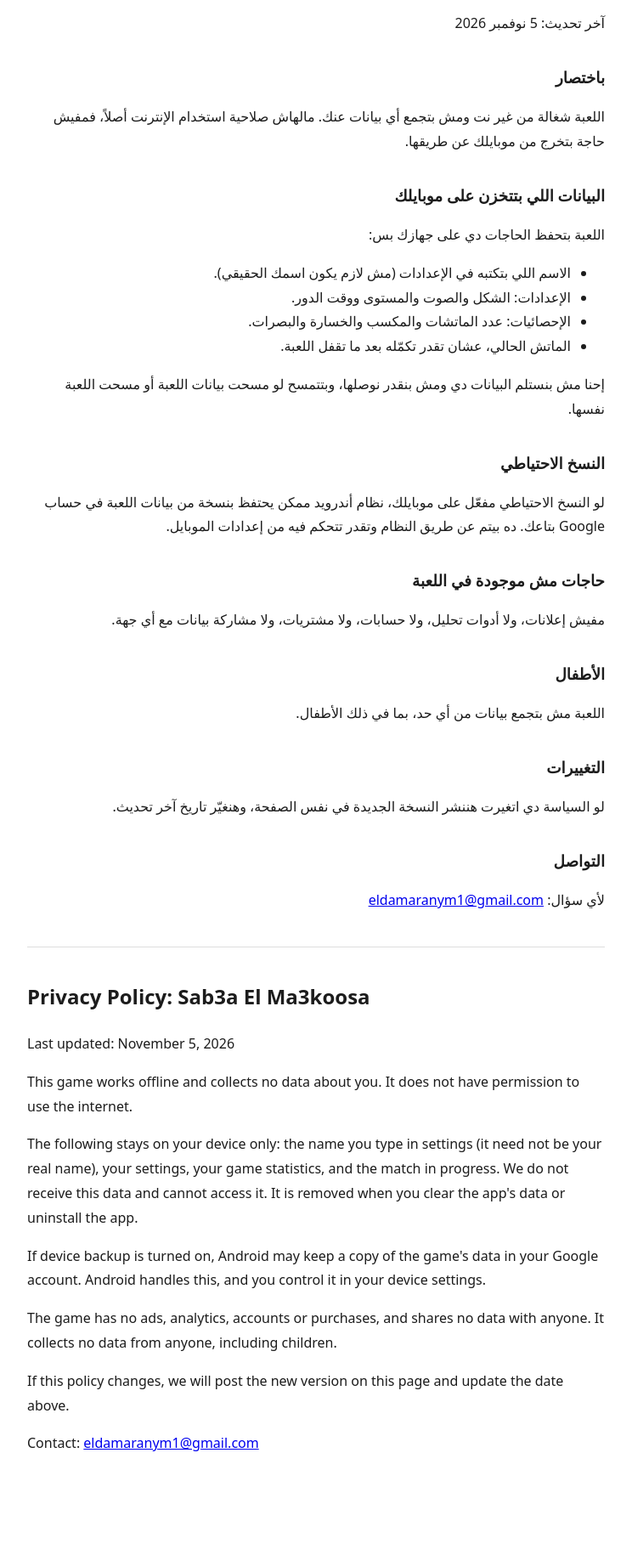
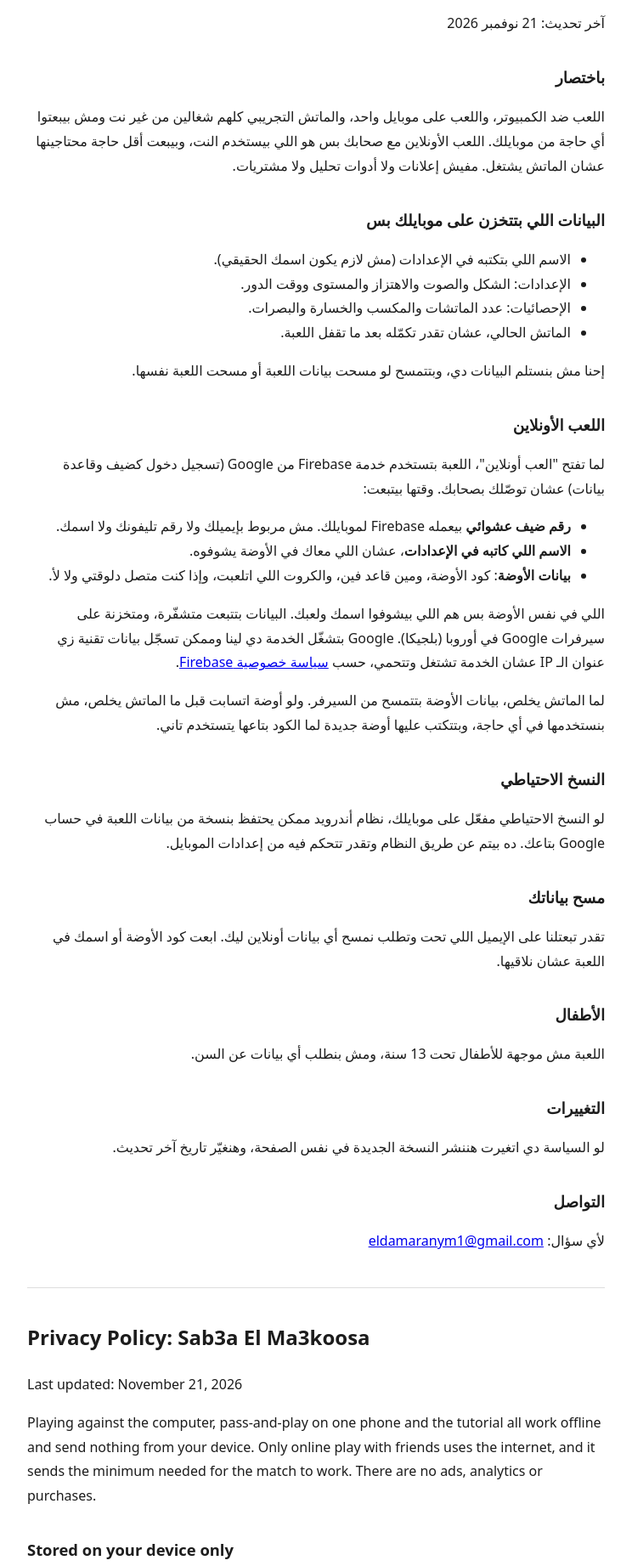
Before and after one commit to eldamaranym1-rgb/sab3a-privacy, a plain HTML site: page index.html in a window 1280 px wide. Shown: the part 86-1929 px from the top of the page at 85% size, without its empty margins (268-1012 px from the left). Before the commit the page ends 1839 px from the top, so only its background shows below. Drawn offline with Linux system fonts and the light colour scheme.

Commit message:
Update privacy policy for online play

```diff
--- a/index.html
+++ b/index.html
@@ -13,29 +13,38 @@
 </head>
 <body>
 <h1>سياسة الخصوصية: السبعة المعكوسة</h1>
-<p>آخر تحديث: 5 نوفمبر 2026</p>
+<p>آخر تحديث: 21 نوفمبر 2026</p>
 
 <h2>باختصار</h2>
-<p>اللعبة شغالة من غير نت ومش بتجمع أي بيانات عنك. مالهاش صلاحية استخدام الإنترنت أصلاً، فمفيش حاجة بتخرج من موبايلك عن طريقها.</p>
+<p>اللعب ضد الكمبيوتر، واللعب على موبايل واحد، والماتش التجريبي كلهم شغالين من غير نت ومش بيبعتوا أي حاجة من موبايلك. اللعب الأونلاين مع صحابك بس هو اللي بيستخدم النت، وبيبعت أقل حاجة محتاجينها عشان الماتش يشتغل. مفيش إعلانات ولا أدوات تحليل ولا مشتريات.</p>
 
-<h2>البيانات اللي بتتخزن على موبايلك</h2>
-<p>اللعبة بتحفظ الحاجات دي على جهازك بس:</p>
+<h2>البيانات اللي بتتخزن على موبايلك بس</h2>
 <ul>
   <li>الاسم اللي بتكتبه في الإعدادات (مش لازم يكون اسمك الحقيقي).</li>
-  <li>الإعدادات: الشكل والصوت والمستوى ووقت الدور.</li>
+  <li>الإعدادات: الشكل والصوت والاهتزاز والمستوى ووقت الدور.</li>
   <li>الإحصائيات: عدد الماتشات والمكسب والخسارة والبصرات.</li>
   <li>الماتش الحالي، عشان تقدر تكمّله بعد ما تقفل اللعبة.</li>
 </ul>
-<p>إحنا مش بنستلم البيانات دي ومش بنقدر نوصلها، وبتتمسح لو مسحت بيانات اللعبة أو مسحت اللعبة نفسها.</p>
+<p>إحنا مش بنستلم البيانات دي، وبتتمسح لو مسحت بيانات اللعبة أو مسحت اللعبة نفسها.</p>
+
+<h2>اللعب الأونلاين</h2>
+<p>لما تفتح "العب أونلاين"، اللعبة بتستخدم خدمة Firebase من Google (تسجيل دخول كضيف وقاعدة بيانات) عشان توصّلك بصحابك. وقتها بيتبعت:</p>
+<ul>
+  <li><b>رقم ضيف عشوائي</b> بيعمله Firebase لموبايلك. مش مربوط بإيميلك ولا رقم تليفونك ولا اسمك.</li>
+  <li><b>الاسم اللي كاتبه في الإعدادات</b>، عشان اللي معاك في الأوضة يشوفوه.</li>
+  <li><b>بيانات الأوضة</b>: كود الأوضة، ومين قاعد فين، والكروت اللي اتلعبت، وإذا كنت متصل دلوقتي ولا لأ.</li>
+</ul>
+<p>اللي في نفس الأوضة بس هم اللي بيشوفوا اسمك ولعبك. البيانات بتتبعت متشفّرة، ومتخزنة على سيرفرات Google في أوروبا (بلجيكا). Google بتشغّل الخدمة دي لينا وممكن تسجّل بيانات تقنية زي عنوان الـ IP عشان الخدمة تشتغل وتتحمي، حسب <a href="https://firebase.google.com/support/privacy">سياسة خصوصية Firebase</a>.</p>
+<p>لما الماتش يخلص، بيانات الأوضة بتتمسح من السيرفر. ولو أوضة اتسابت قبل ما الماتش يخلص، مش بنستخدمها في أي حاجة، وبتتكتب عليها أوضة جديدة لما الكود بتاعها يتستخدم تاني.</p>
 
 <h2>النسخ الاحتياطي</h2>
 <p>لو النسخ الاحتياطي مفعّل على موبايلك، نظام أندرويد ممكن يحتفظ بنسخة من بيانات اللعبة في حساب Google بتاعك. ده بيتم عن طريق النظام وتقدر تتحكم فيه من إعدادات الموبايل.</p>
 
-<h2>حاجات مش موجودة في اللعبة</h2>
-<p>مفيش إعلانات، ولا أدوات تحليل، ولا حسابات، ولا مشتريات، ولا مشاركة بيانات مع أي جهة.</p>
+<h2>مسح بياناتك</h2>
+<p>تقدر تبعتلنا على الإيميل اللي تحت وتطلب نمسح أي بيانات أونلاين ليك. ابعت كود الأوضة أو اسمك في اللعبة عشان نلاقيها.</p>
 
 <h2>الأطفال</h2>
-<p>اللعبة مش بتجمع بيانات من أي حد، بما في ذلك الأطفال.</p>
+<p>اللعبة مش موجهة للأطفال تحت 13 سنة، ومش بنطلب أي بيانات عن السن.</p>
 
 <h2>التغييرات</h2>
 <p>لو السياسة دي اتغيرت هننشر النسخة الجديدة في نفس الصفحة، وهنغيّر تاريخ آخر تحديث.</p>
@@ -45,11 +54,26 @@
 
 <section class="en">
 <h1>Privacy Policy: Sab3a El Ma3koosa</h1>
-<p>Last updated: November 5, 2026</p>
-<p>This game works offline and collects no data about you. It does not have permission to use the internet.</p>
-<p>The following stays on your device only: the name you type in settings (it need not be your real name), your settings, your game statistics, and the match in progress. We do not receive this data and cannot access it. It is removed when you clear the app's data or uninstall the app.</p>
+<p>Last updated: November 21, 2026</p>
+<p>Playing against the computer, pass-and-play on one phone and the tutorial all work offline and send nothing from your device. Only online play with friends uses the internet, and it sends the minimum needed for the match to work. There are no ads, analytics or purchases.</p>
+<h2>Stored on your device only</h2>
+<p>The name you type in settings (it need not be your real name), your settings, your game statistics, and the match in progress. We do not receive this data. It is removed when you clear the app's data or uninstall the app.</p>
+<h2>Online play</h2>
+<p>When you open online play, the game uses Google Firebase (guest sign-in and a database) to connect you with your friends. It sends:</p>
+<ul>
+  <li><b>A random guest ID</b> that Firebase creates for your device. It is not linked to your email, phone number or name.</li>
+  <li><b>The name you set in settings</b>, so the other players in your room can see it.</li>
+  <li><b>Room data</b>: the room code, who sits where, the cards played, and whether you are currently connected.</li>
+</ul>
+<p>Only the players in the same room see your name and moves. Data is encrypted in transit and stored on Google servers in Europe (Belgium). Google runs this service for us and may log technical data such as IP addresses to operate and protect it, under the <a href="https://firebase.google.com/support/privacy">Firebase privacy terms</a>.</p>
+<p>When a match ends, its room data is deleted from the server. A room abandoned before its match ends is not used for anything and is overwritten when its code is used again.</p>
+<h2>Backup</h2>
 <p>If device backup is turned on, Android may keep a copy of the game's data in your Google account. Android handles this, and you control it in your device settings.</p>
-<p>The game has no ads, analytics, accounts or purchases, and shares no data with anyone. It collects no data from anyone, including children.</p>
+<h2>Deleting your data</h2>
+<p>Email us at the address below to ask us to delete any online data about you. Include the room code or your in-game name so we can find it.</p>
+<h2>Children</h2>
+<p>The game is not directed at children under 13, and it does not ask for anyone's age.</p>
+<h2>Changes</h2>
 <p>If this policy changes, we will post the new version on this page and update the date above.</p>
 <p>Contact: <a href="mailto:eldamaranym1@gmail.com">eldamaranym1@gmail.com</a></p>
 </section>
```
